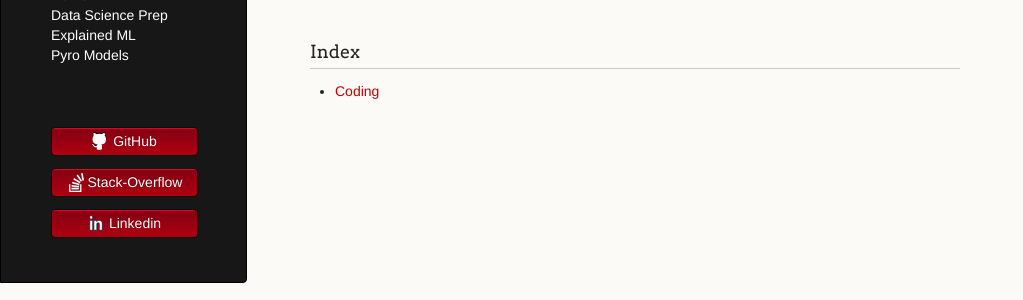
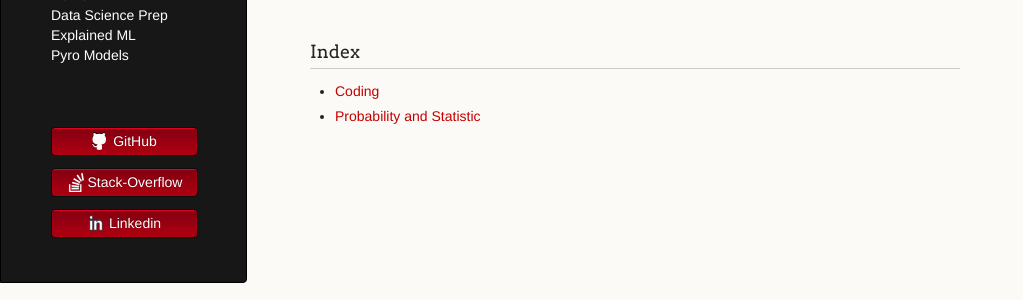
Before and after one commit to LemonPy29/LemonPy29.github.io, a Jekyll site: the page built from data-science-prep.md, in a window 1280 px wide. Shown: the part 195-495 px from the top of the page, without its empty margins (0-1023 px from the left). Built offline with Jekyll 4.4.1, drawn with Linux system fonts in a browser that asks for light colours; nearby versions of some CDN libraries; the repository's description, which GitHub fills in, is left out.

Commit message:
Update data-science-prep.md

```diff
--- a/data-science-prep.md
+++ b/data-science-prep.md
@@ -9,3 +9,4 @@ Here I review the solutions to the *data science interview questions* I get from
 
 ### Index
 * [Coding](data-science-prep/coding.html)
+* [Probability and Statistic](data-science-prep/probability-statistic.html)
```
